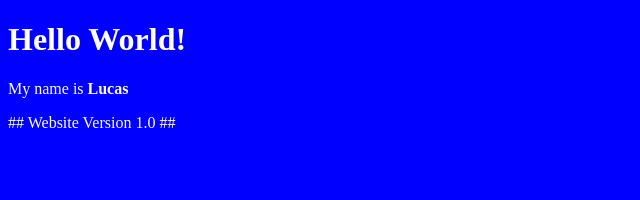
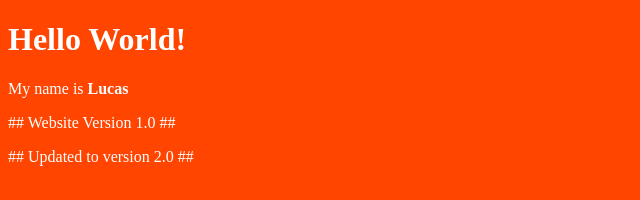
Before and after one commit to LucasBrosi/udacity_capstone, a plain HTML site: page index.html in a window 1280 px wide. Shown: the whole page, without its empty margins (0-640 px from the left). Drawn offline with Linux system fonts and the light colour scheme.

Commit message:
changed colour and version

```diff
--- a/index.html
+++ b/index.html
@@ -2,10 +2,11 @@
 <html>
 	<head>
 			<title>Udacity Capstone project Lucas Brosi</title>
-			<body style="background-color:Blue;color:white">
+			<body style="background-color:orangered;color:white">
 					<H1>Hello World!</H1>
 					<p>My name is <strong>Lucas</strong></p>
 					<p>## Website Version 1.0 ##</p>
+					<p>## Updated to version  2.0 ##</p>
 
 			</body>
 </html>
```
